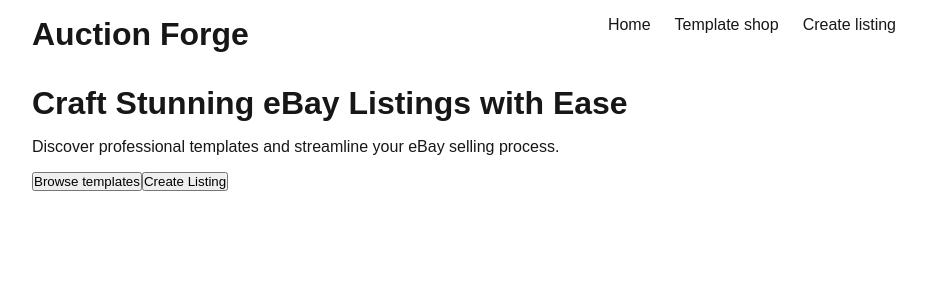
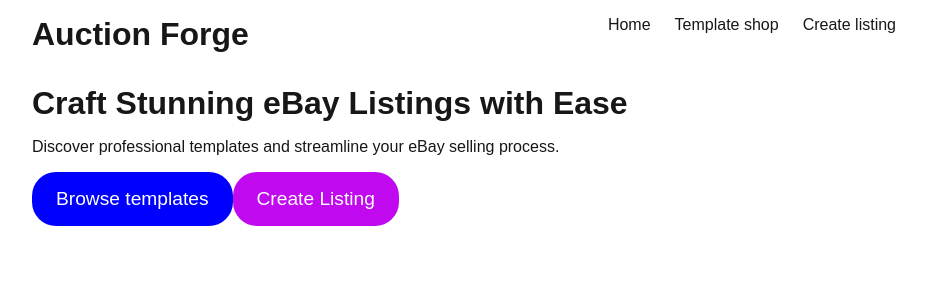
Before and after one commit to Isuu1/auctionforge, a Next.js app: page / in a window 1280 px wide. Shown: the top 300 px of the page, without its empty margins (176-1102 px from the left). Built offline with nearby package versions, Linux system fonts and the light colour scheme.

Commit message:
Style Button component

```diff
--- a/features/landing-page/components/CallToActions.tsx
+++ b/features/landing-page/components/CallToActions.tsx
@@ -12,8 +12,8 @@
         process.
       </p>
       <div>
-        <Button text="Browse templates" />
-        <Button text="Create Listing" />
+        <Button text="Browse templates" variant="primary" size="large" />
+        <Button text="Create Listing" variant="secondary" size="large" />
       </div>
     </div>
   );
--- a/shared/components/ui/Button.module.scss
+++ b/shared/components/ui/Button.module.scss
@@ -0,0 +1,42 @@
+$primary-bg-color: blue;
+$primary-text-color: white;
+$primary-bg-hover-color: darkblue;
+$secondary-bg-color: rgb(192, 9, 238);
+$secondary-text-color: rgb(255, 255, 255);
+$secondary-bg-hover-color: rgb(112, 9, 138);
+
+.button {
+  padding: 1rem 1.5rem;
+  border: none;
+  border-radius: 24px;
+  cursor: pointer;
+  transition:
+    background 0.3s ease,
+    color 0.3s ease;
+}
+
+.primary {
+  background: $primary-bg-color;
+  color: $primary-text-color;
+  &:hover {
+    background: $primary-bg-hover-color;
+  }
+}
+
+.secondary {
+  background: $secondary-bg-color;
+  color: $secondary-text-color;
+  &:hover {
+    background: $secondary-bg-hover-color;
+  }
+}
+
+.small {
+  font-size: 0.8rem;
+}
+.medium {
+  font-size: 1rem;
+}
+.large {
+  font-size: 1.2rem;
+}
--- a/shared/components/ui/Button.tsx
+++ b/shared/components/ui/Button.tsx
@@ -6,11 +6,13 @@
 interface ButtonProps {
   text: string;
   icon?: React.ReactNode;
+  variant: "primary" | "secondary";
+  size: "small" | "medium" | "large";
 }
 
-const Button: React.FC<ButtonProps> = ({ text, icon }) => {
+const Button: React.FC<ButtonProps> = ({ text, icon, variant, size }) => {
   return (
-    <button className={styles.button}>
+    <button className={`${styles.button} ${styles[variant]} ${styles[size]}`}>
       {text}
       {icon && <span>{icon}</span>}
     </button>
```
